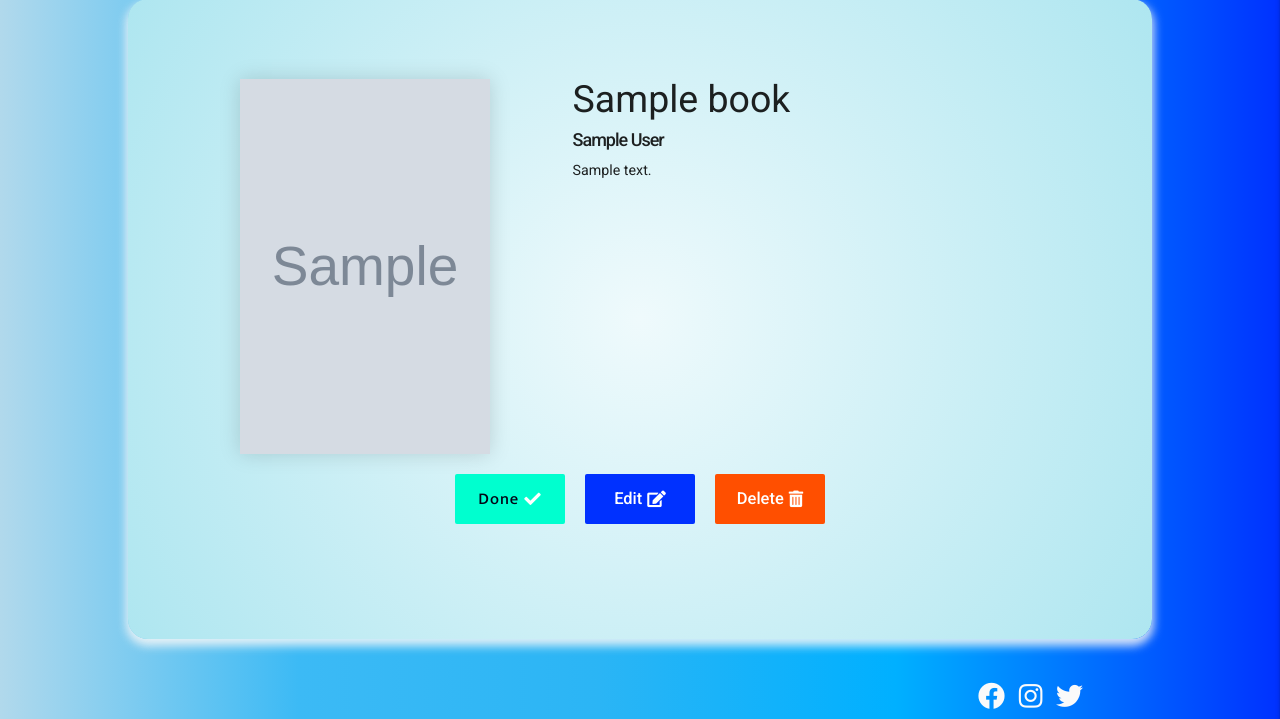
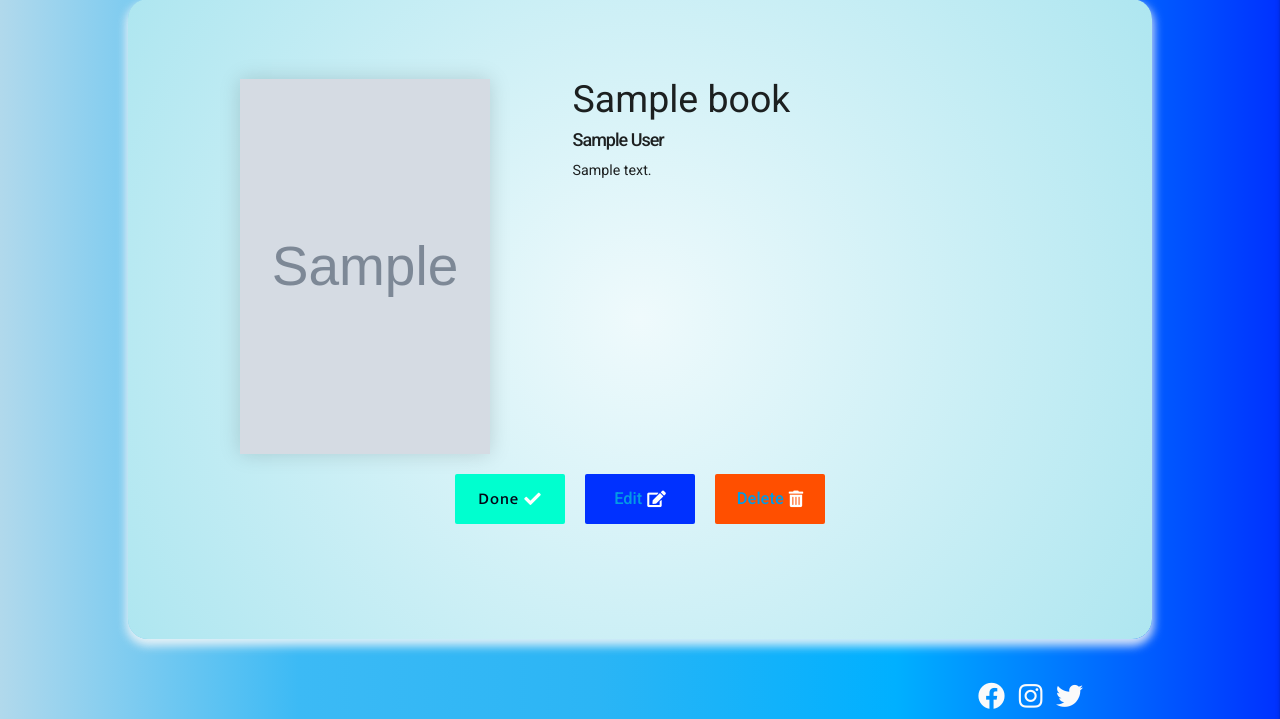
Before and after one commit to Gonzo2500/MS_3_BookWorm, a Flask app: template templates/view_book.html in a window 1280 px wide. Shown: the part 81-800 px from the top of the page. Run offline with Flask 2, Linux system fonts and the light colour scheme; the visitor is signed in with stand-in values (Sample User, id 1); the template is opened without the code that fills it: most values are stand-ins (such as "Sample title", 1, 10 or a date in 2020); grey boxes marked "Sample" are stand-in pictures; some libraries are stand-ins or nearby versions.

Commit message:
removed classes from buttons

```diff
--- a/templates/view_book.html
+++ b/templates/view_book.html
@@ -24,8 +24,8 @@
                 <a class="sign-up-btn" href="{{ url_for('profile', username=session['user']) }}">
                     Done <i class="fas fa-check white-text"></i>
                 </a>
-                <a id="edit-book" class=" white-text">Edit <i class="fas fa-edit white-text"></i></a>
-                <a id="delete-book" class="white-text">Delete <i class="fas fa-trash-alt white-text"></i></a>
+                <a id="edit-book">Edit <i class="fas fa-edit white-text"></i></a>
+                <a id="delete-book">Delete <i class="fas fa-trash-alt white-text"></i></a>
             </div>
         </div>
 	</div>
```
